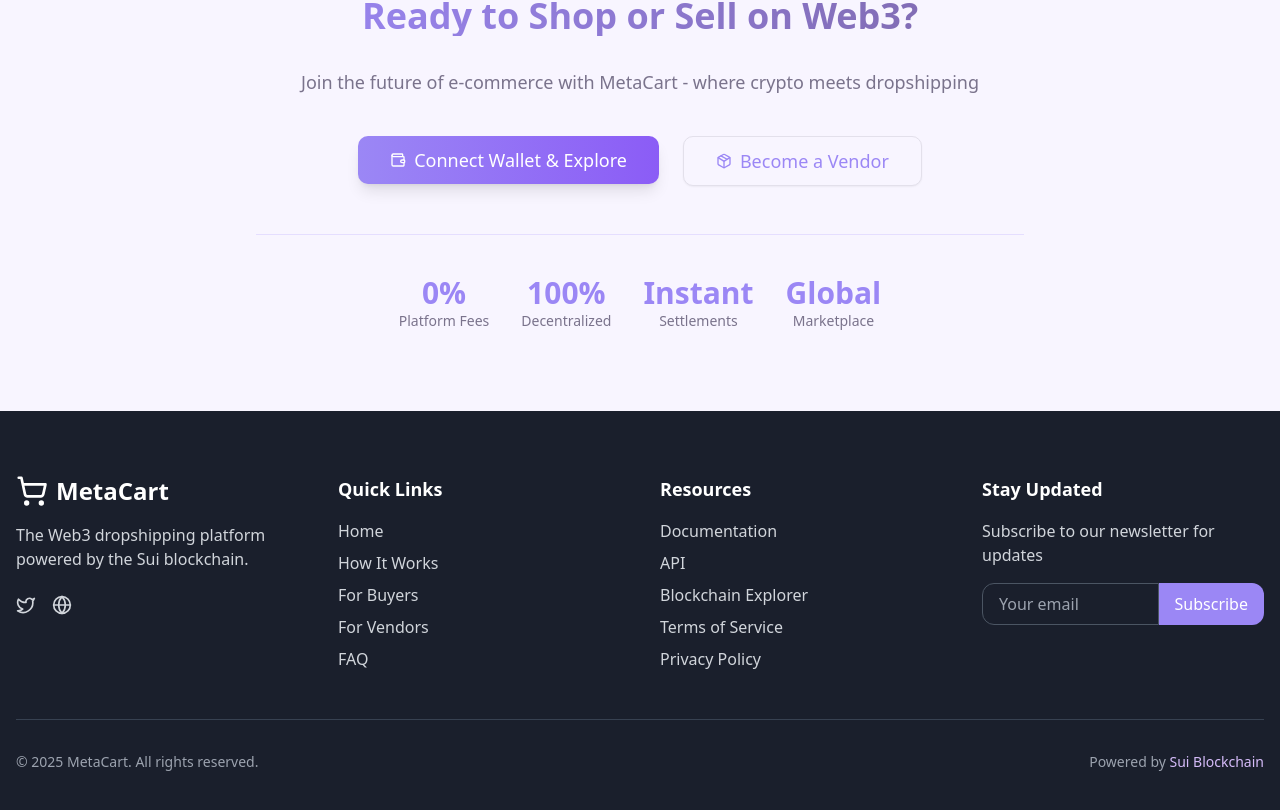
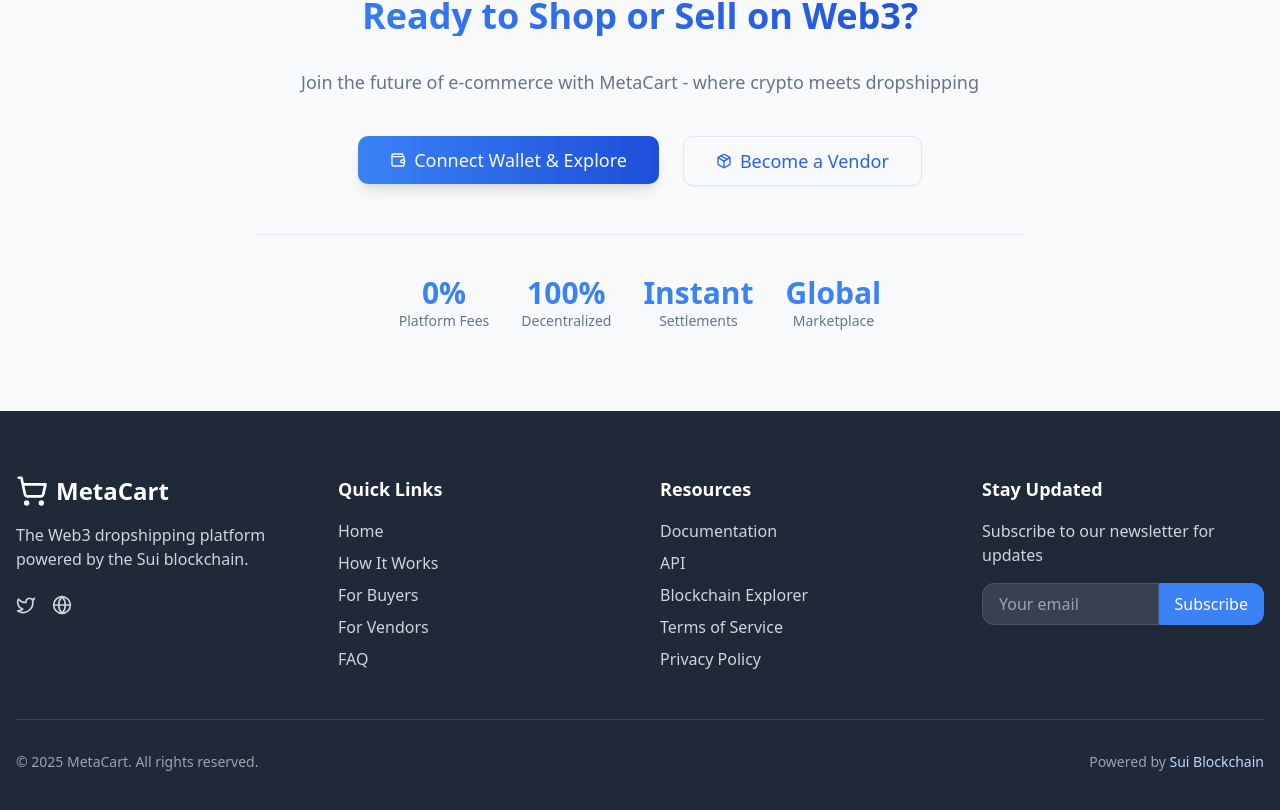
Before and after one commit to Mhiztaclayton/metacart-web3-launchpad, a React (Vite) app: page / in a window 1280 px wide. Shown: the part 3487-4297 px from the top of the page. Built offline with nearby package versions, Linux system fonts and the light colour scheme.

Commit message:
Refactor: Adjust color scheme for better visibility
Adjusted the color palette to be less dark and less bright, improving overall visual appeal and readability.

```diff
--- a/src/components/CTA.tsx
+++ b/src/components/CTA.tsx
@@ -30,22 +30,22 @@ const CTA = () => {
             </Button>
           </div>
 
-          <div className="mt-12 pt-10 border-t border-metacart-soft-purple">
+          <div className="mt-12 pt-10 border-t border-metacart-soft-blue">
             <div className="flex flex-wrap gap-8 justify-center">
               <div className="text-center">
-                <div className="font-bold text-3xl text-metacart-purple">0%</div>
+                <div className="font-bold text-3xl text-metacart-blue">0%</div>
                 <div className="text-sm text-muted-foreground">Platform Fees</div>
               </div>
               <div className="text-center">
-                <div className="font-bold text-3xl text-metacart-purple">100%</div>
+                <div className="font-bold text-3xl text-metacart-blue">100%</div>
                 <div className="text-sm text-muted-foreground">Decentralized</div>
               </div>
               <div className="text-center">
-                <div className="font-bold text-3xl text-metacart-purple">Instant</div>
+                <div className="font-bold text-3xl text-metacart-blue">Instant</div>
                 <div className="text-sm text-muted-foreground">Settlements</div>
               </div>
               <div className="text-center">
-                <div className="font-bold text-3xl text-metacart-purple">Global</div>
+                <div className="font-bold text-3xl text-metacart-blue">Global</div>
                 <div className="text-sm text-muted-foreground">Marketplace</div>
               </div>
             </div>
--- a/src/components/Comparison.tsx
+++ b/src/components/Comparison.tsx
@@ -43,11 +43,11 @@ const Comparison = () => {
         <div className="overflow-x-auto glass-card p-6">
           <table className="w-full min-w-[600px] border-collapse">
             <thead>
-              <tr className="border-b border-metacart-purple/20">
+              <tr className="border-b border-metacart-blue/20">
                 <th className="p-4 text-left">Feature</th>
                 <th className="p-4 text-left">
                   <div className="flex items-center">
-                    <span className="text-metacart-purple font-bold">MetaCart (Web3)</span>
+                    <span className="text-metacart-blue font-bold">MetaCart (Web3)</span>
                   </div>
                 </th>
                 <th className="p-4 text-left">Traditional Dropshipping</th>
@@ -62,7 +62,7 @@ const Comparison = () => {
                   <td className="p-4 font-medium">{item.feature}</td>
                   <td className="p-4">
                     <div className="flex items-center">
-                      <div className="w-3 h-3 rounded-full bg-metacart-purple mr-2"></div>
+                      <div className="w-3 h-3 rounded-full bg-metacart-blue mr-2"></div>
                       <span>{item.metaCart}</span>
                     </div>
                   </td>
--- a/src/components/Footer.tsx
+++ b/src/components/Footer.tsx
@@ -4,7 +4,7 @@ import { ShoppingCart, Twitter, Globe } from 'lucide-react';
 
 const Footer = () => {
   return (
-    <footer id="contact" className="bg-metacart-purple-dark text-white">
+    <footer id="contact" className="bg-gray-800 text-white">
       <div className="container mx-auto py-16 px-4">
         <div className="grid grid-cols-1 md:grid-cols-4 gap-10">
           {/* Logo and Description */}
@@ -58,9 +58,9 @@ const Footer = () => {
               <input
                 type="email"
                 placeholder="Your email"
-                className="px-4 py-2 rounded-l-lg bg-metacart-purple-dark border border-gray-600 focus:outline-none focus:border-metacart-purple w-full"
+                className="px-4 py-2 rounded-l-lg bg-gray-700 border border-gray-600 focus:outline-none focus:border-metacart-blue w-full"
               />
-              <button className="bg-metacart-purple hover:bg-metacart-purple-secondary px-4 py-2 rounded-r-lg transition-colors">
+              <button className="bg-metacart-blue hover:bg-metacart-blue-secondary px-4 py-2 rounded-r-lg transition-colors">
                 Subscribe
               </button>
             </div>
@@ -72,7 +72,7 @@ const Footer = () => {
             © {new Date().getFullYear()} MetaCart. All rights reserved.
           </div>
           <div className="mt-4 md:mt-0">
-            Powered by <a href="#" className="text-metacart-purple-light hover:text-white transition-colors">Sui Blockchain</a>
+            Powered by <a href="#" className="text-metacart-blue-light hover:text-white transition-colors">Sui Blockchain</a>
           </div>
         </div>
       </div>
--- a/src/components/Header.tsx
+++ b/src/components/Header.tsx
@@ -38,12 +38,12 @@ export default function Header() {
         <div className="flex items-center">
           <a href="#" className="flex items-center">
             <ShoppingCart
-              className="h-8 w-8 text-metacart-purple mr-2"
+              className="h-8 w-8 text-metacart-blue mr-2"
               strokeWidth={2}
             />
             <span className="font-bold text-2xl">MetaCart</span>
           </a>
-          <span className="text-xs bg-metacart-soft-purple px-2 py-1 rounded-md ml-2 hidden md:block">
+          <span className="text-xs bg-metacart-soft-blue px-2 py-1 rounded-md ml-2 hidden md:block">
             Web3 Dropshipping
           </span>
         </div>
--- a/src/index.css
+++ b/src/index.css
@@ -5,33 +5,33 @@
 
 @layer base {
   :root {
-    --background: 258 100% 98%;
-    --foreground: 258 10% 15%;
+    --background: 210 40% 98%;
+    --foreground: 222 47% 11%;
 
     --card: 0 0% 100%;
-    --card-foreground: 258 10% 15%;
+    --card-foreground: 222 47% 11%;
 
     --popover: 0 0% 100%;
-    --popover-foreground: 258 10% 15%;
+    --popover-foreground: 222 47% 11%;
 
-    --primary: 258 80% 74%;
-    --primary-foreground: 0 0% 100%;
+    --primary: 221 83% 53%;
+    --primary-foreground: 210 40% 98%;
 
-    --secondary: 258 30% 92%;
-    --secondary-foreground: 258 10% 15%;
+    --secondary: 210 40% 96%;
+    --secondary-foreground: 222 47% 11%;
 
-    --muted: 258 10% 94%;
-    --muted-foreground: 258 10% 50%;
+    --muted: 210 40% 96%;
+    --muted-foreground: 215 16% 47%;
 
-    --accent: 258 30% 92%;
-    --accent-foreground: 258 10% 15%;
+    --accent: 210 40% 96%;
+    --accent-foreground: 222 47% 11%;
 
     --destructive: 0 84.2% 60.2%;
     --destructive-foreground: 210 40% 98%;
 
-    --border: 258 20% 90%;
-    --input: 258 20% 90%;
-    --ring: 258 80% 74%;
+    --border: 214 32% 91%;
+    --input: 214 32% 91%;
+    --ring: 221 83% 53%;
 
     --radius: 0.75rem;
   }
@@ -54,7 +54,7 @@
   }
 
   .gradient-text {
-    @apply bg-gradient-to-r from-metacart-purple to-metacart-purple-secondary text-transparent bg-clip-text;
+    @apply bg-gradient-to-r from-blue-500 to-blue-700 text-transparent bg-clip-text;
   }
 
   .feature-card {
@@ -66,19 +66,19 @@
   }
 
   .btn-primary {
-    @apply bg-gradient-to-r from-metacart-purple to-metacart-vivid-purple text-white font-medium py-3 px-6 rounded-lg shadow-lg hover:shadow-xl transition-all duration-300 hover:-translate-y-1;
+    @apply bg-gradient-to-r from-blue-500 to-blue-700 text-white font-medium py-3 px-6 rounded-lg shadow-lg hover:shadow-xl transition-all duration-300 hover:-translate-y-1;
   }
 
   .btn-secondary {
-    @apply bg-white text-metacart-purple border border-metacart-purple font-medium py-3 px-6 rounded-lg shadow-sm hover:shadow-md transition-all duration-300;
+    @apply bg-white text-blue-600 border border-blue-500 font-medium py-3 px-6 rounded-lg shadow-sm hover:shadow-md transition-all duration-300;
   }
 
   .wallet-btn {
-    @apply flex items-center bg-black text-white font-medium py-3 px-6 rounded-lg shadow-lg hover:shadow-xl hover:-translate-y-1 transition-all duration-300;
+    @apply flex items-center bg-gray-800 text-white font-medium py-3 px-6 rounded-lg shadow-lg hover:shadow-xl hover:-translate-y-1 transition-all duration-300;
   }
 
   .nav-link {
-    @apply text-foreground/80 hover:text-metacart-purple transition-colors duration-200;
+    @apply text-foreground/80 hover:text-blue-600 transition-colors duration-200;
   }
 
   .section-title {
--- a/tailwind.config.ts
+++ b/tailwind.config.ts
@@ -1,4 +1,3 @@
-
 import type { Config } from "tailwindcss";
 
 export default {
@@ -65,25 +64,23 @@ export default {
 				},
 				// MetaCart Custom Colors
 				metacart: {
-					purple: {
-						DEFAULT: '#9b87f5',
-						secondary: '#7E69AB',
-						tertiary: '#6E59A5',
-						dark: '#1A1F2C',
-						light: '#D6BCFA',
+					blue: {
+						DEFAULT: '#3B82F6',
+						secondary: '#2563EB',
+						tertiary: '#1D4ED8',
+						dark: '#1E3A8A',
+						light: '#BFDBFE',
+						bright: '#60A5FA',
+						sky: '#7DD3FC',
 					},
-					gray: '#8E9196',
+					gray: '#64748B',
 					soft: {
-						purple: '#E5DEFF',
-						blue: '#D3E4FD',
+						blue: '#DBEAFE',
+						indigo: '#E0E7FF',
 					},
 					vivid: {
-						purple: '#8B5CF6',
+						blue: '#2563EB',
 					},
-					blue: {
-						bright: '#1EAEDB',
-						sky: '#33C3F0',
-					}
 				},
 			},
 			borderRadius: {
```
Also changed, not shown: src/components/Features.tsx (+6 -6 lines), src/components/Hero.tsx (+13 -13 lines), src/components/HowItWorks.tsx (+12 -12 lines).
